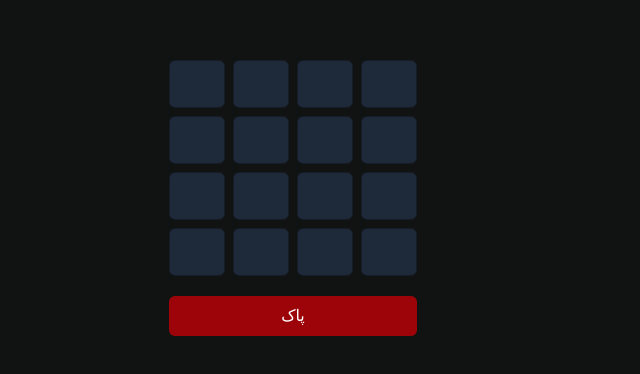
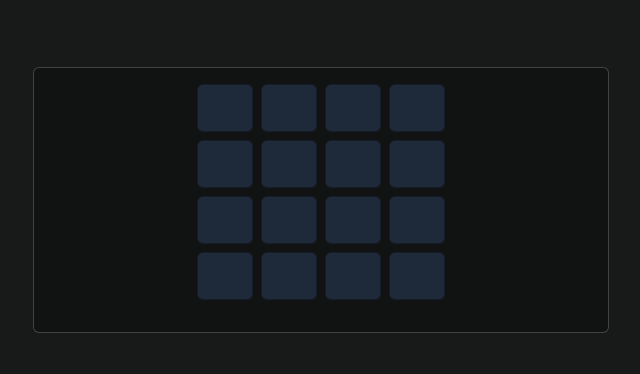
Before and after one commit to Navidtm/wordGame, a Nuxt app: page / in a window 1280 px wide. Shown: the part 200-574 px from the top of the page, without its empty margins (414-1054 px from the left). Built offline with nearby package versions, Linux system fonts and the light colour scheme.

Commit message:
improve UI

```diff
--- a/app/assets/css/main.css
+++ b/app/assets/css/main.css
@@ -2,6 +2,6 @@ body {
 	font-family: 'iransans';
 	direction: rtl;
 	font-weight: 300;
-	background-color: #111312;
-  color: white;
+	background-color: #181a1a;
+	color: white;
 }
--- a/app/components/UI/deleteButton.vue
+++ /dev/null
@@ -1,7 +0,0 @@
-<template>
-	<button
-		class="w-full max-w-62 block bg-red-700/80 rounded-md py-2 hover:opacity-80 transition-all cursor-pointer"
-	>
-		پاک
-	</button>
-</template>
--- /dev/null
+++ b/app/components/UI/reload.vue
@@ -0,0 +1,7 @@
+<template>
+	<div
+		class="absolute top-4 left-4 text-xs px-2 py-1 bg-red-800 rounded-md cursor-pointer hover:opacity-80 transition-all"
+	>
+		تازه سازی
+	</div>
+</template>
--- a/app/pages/index.vue
+++ b/app/pages/index.vue
@@ -35,8 +35,17 @@ onKeyStroke(['Enter'], () => deleteWord(path.value));
 onKeyStroke(['Shift'], () => focusedButton.value++);
 </script>
 <template>
-	<div class="flex items-center justify-center flex-col py-12 h-dvh gap-3">
-		<div class="grid grid-cols-4 bg-primary/60 rounded-md p-2 gap-2">
+	<div class="flex items-center justify-center flex-col h-dvh gap-3">
+		<div
+			class="border-px border-white/20 rounded-md w-full max-w-xl relative flex flex-col justify-between bg-[#111312]"
+		>
+			<UIReload
+				v-if="words.length"
+				@click="deleteWord(range(16))"
+			/>
+			<div
+				class="grid grid-cols-4 bg-primary/60 rounded-lg p-4 gap-2 w-fit mx-auto"
+			>
 				<input
 					v-for="n in range(16)"
 					v-model="letters[n]"
@@ -51,8 +60,7 @@ onKeyStroke(['Shift'], () => focusedButton.value++);
 					@input="nextTick(() => parseInput(n))"
 				/>
 			</div>
-		<UIDeleteButton @click="deleteWord(range(16))" />
-		<div class="grid grid-cols-3 gap-2">
+			<div class="grid grid-cols-3 px-4 gap-2 mx-auto pb-4">
 				<UIWord
 					v-for="([word, p, score], i) in words"
 					:key="word"
@@ -63,4 +71,5 @@ onKeyStroke(['Shift'], () => focusedButton.value++);
 				/>
 			</div>
 		</div>
+	</div>
 </template>
```
Lines whose indentation alone changed are shown as unchanged.
